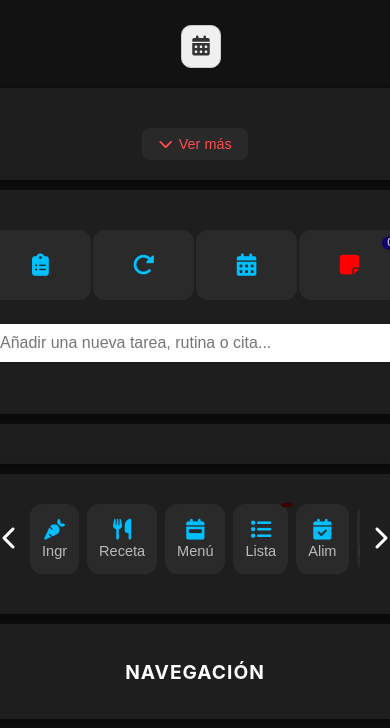
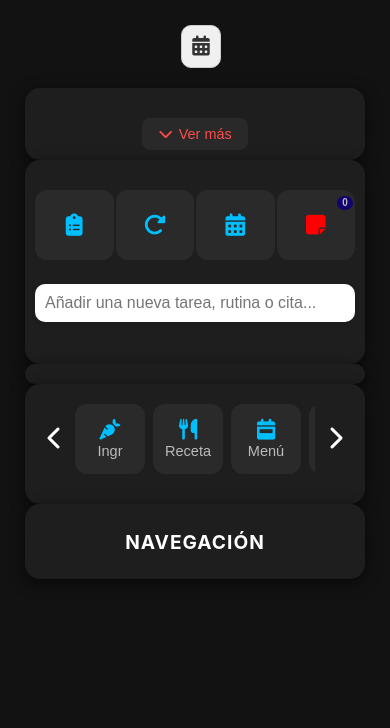
Before and after one commit to drebak85/MiAgenda, a Flask app: page / in a window 390 px wide. Shown: the top 728 px of the page. Run offline with Flask 3, Linux system fonts and the light colour scheme; some libraries are stand-ins or nearby versions.

Commit message:
Add files via upload

```diff
--- a/static/css/style.css
+++ b/static/css/style.css
@@ -1350,3 +1350,40 @@
     height: 28px;
     font-size: 13px;
   }
+
+
+
+/* === CORRECCIÓN FINAL PARA AJUSTE EN MÓVIL === */
+body, html {
+  overflow-x: hidden;
+  width: 100%;
+}
+
+main, .wrapper, section.main-section {
+  max-width: 100vw;
+  width: 100%;
+  margin: 0 auto;
+  padding: 10px;
+  box-sizing: border-box;
+}
+
+.carousel-container,
+.icon-buttons-container,
+.activity-type-buttons {
+  display: flex;
+  flex-wrap: nowrap;
+  overflow-x: auto;
+  max-width: 100%;
+  box-sizing: border-box;
+}
+
+.icon-button {
+  min-width: 44px;
+  flex-shrink: 0;
+}
+
+input, select, textarea {
+  width: 100%;
+  max-width: 100%;
+  box-sizing: border-box;
+}
```
